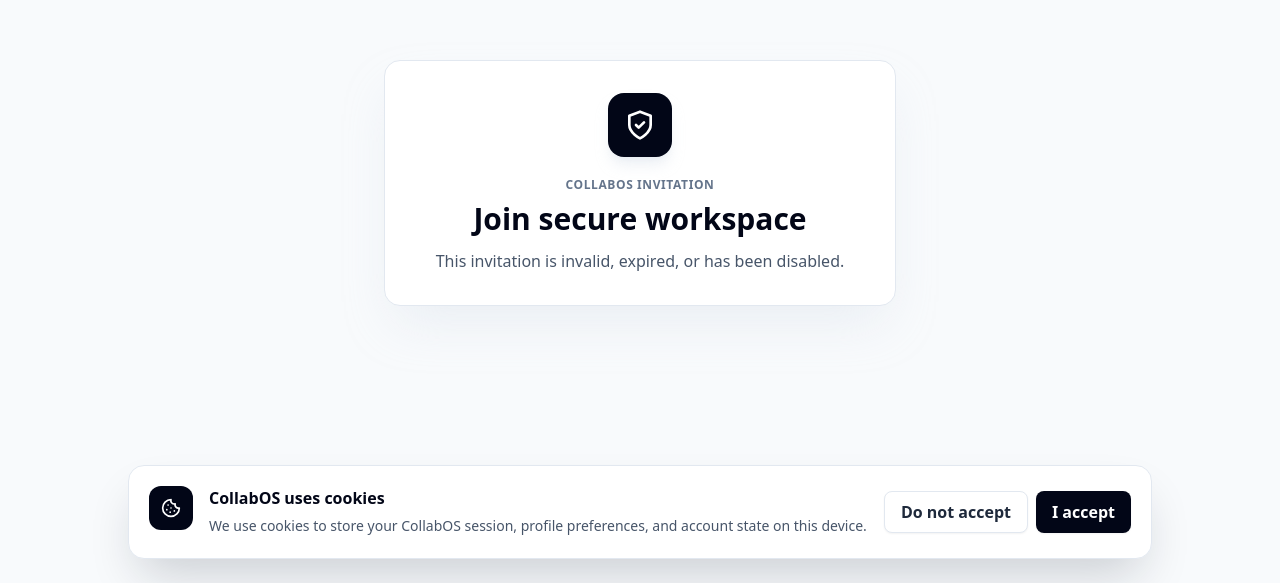
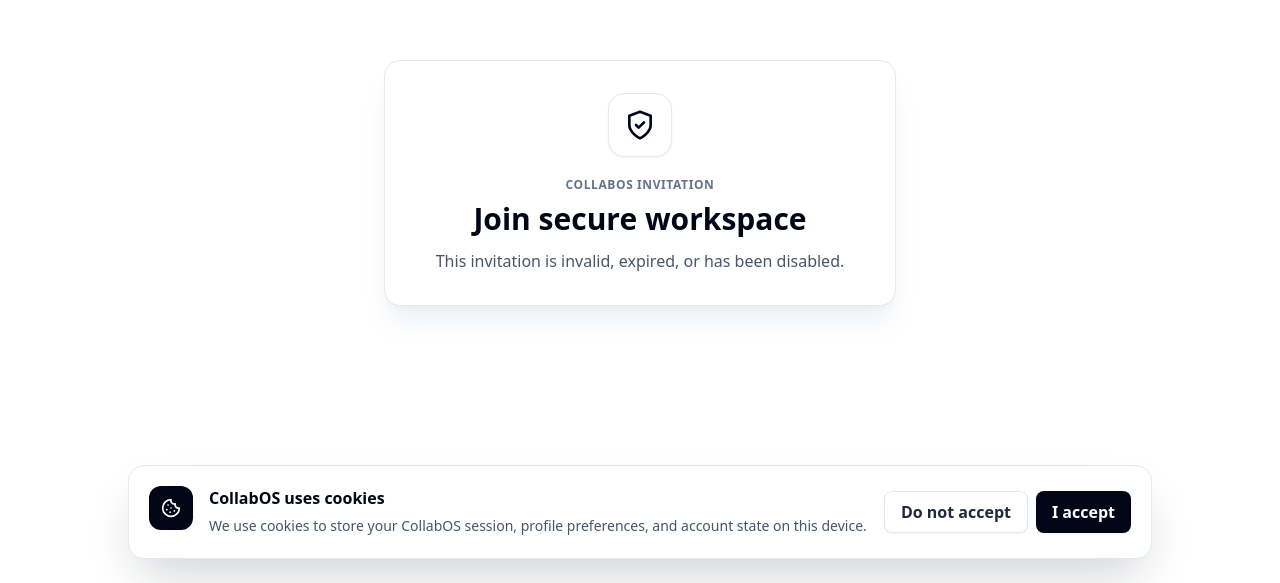
Before and after one commit to aluyadavid745-a01/CollabOS, a React (Vite) app: page /invite/1 in a window 1280 px wide. Shown: the part 217-800 px from the top of the page. Built offline with nearby package versions, Linux system fonts and the light colour scheme; no server answers.

Commit message:
Use white invite join background

```diff
--- a/src/pages/InviteJoin.tsx
+++ b/src/pages/InviteJoin.tsx
@@ -51,9 +51,9 @@
   }, [firebaseUser, loading, navigate, profile, token])
 
   return (
-    <main className="grid min-h-screen place-items-center bg-slate-50 px-4 text-center text-slate-950">
-      <section className="w-full max-w-lg rounded-2xl border border-slate-200 bg-white p-8 shadow-2xl shadow-slate-200/70">
-        <div className="mx-auto mb-5 grid h-16 w-16 place-items-center rounded-2xl bg-slate-950 text-white shadow-lg shadow-slate-200/70">
+    <main className="grid min-h-screen place-items-center bg-white px-4 text-center text-slate-950">
+      <section className="w-full max-w-lg rounded-2xl border border-slate-200 bg-white p-8 shadow-xl shadow-slate-200/60">
+        <div className="mx-auto mb-5 grid h-16 w-16 place-items-center rounded-2xl border border-slate-200 bg-white text-slate-950 shadow-sm">
           {profile ? <ShieldCheck className="h-8 w-8" /> : <UserPlus className="h-8 w-8" />}
         </div>
         <p className="text-xs font-black uppercase tracking-wider text-slate-500">CollabOS invitation</p>
```
